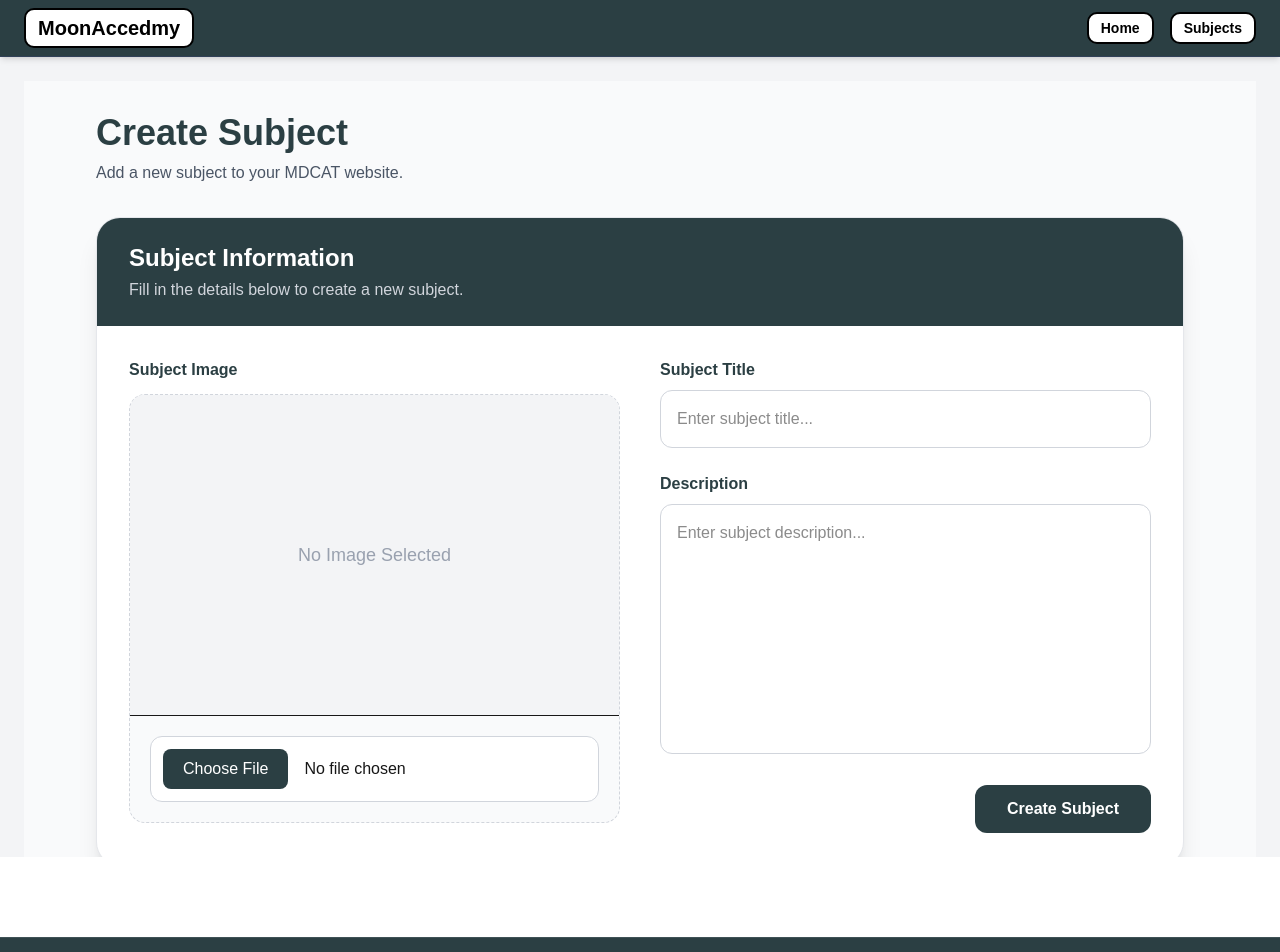
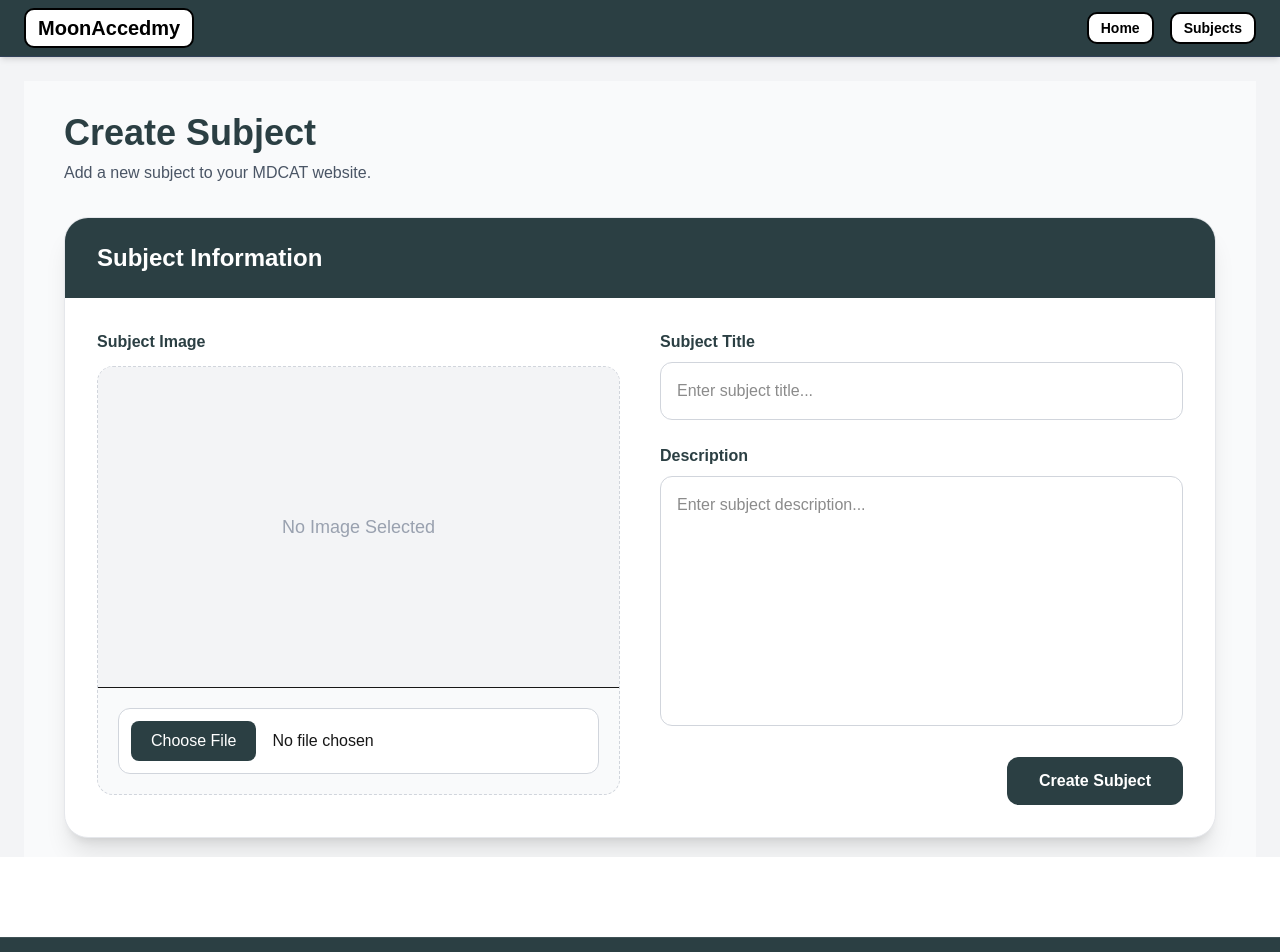
Before and after one commit to Noman-Prime/studiesforge_frontend, a Next.js app: page /admin/subject/create in a window 1280 px wide. Shown: the top 952 px of the page. Built offline with nearby package versions, Linux system fonts and the light colour scheme.

Commit message:
Admin Subject is being updated

```diff
--- a/src/app/admin/subject/create/page.js
+++ b/src/app/admin/subject/create/page.js
@@ -3,12 +3,12 @@
 import { useRef, useState } from "react";
 import axios from "axios";
 import { toast } from "sonner";
+import { Loader2 } from "lucide-react";
 
 const Create = () => {
   const fileRef = useRef(null);
-
   const [preview, setPreview] = useState(null);
-
+  const [loading, setLoading] = useState(false);
   const [data, setData] = useState({
     image: null,
     title: "",
@@ -17,190 +17,81 @@ const Create = () => {
 
   const changeData = (e) => {
     const { name, value, files, type } = e.target;
-
     if (type === "file") {
       const file = files[0];
-
-            setData((prev) => ({
-                ...prev,
-                image: file,
-            }));
-
-            if (file) {
-                setPreview(URL.createObjectURL(file));
-            }
-
+      setData((prev) => ({ ...prev, image: file }));
+      if (file) setPreview(URL.createObjectURL(file));
       return;
     }
-
-        setData((prev) => ({
-            ...prev,
-            [name]: value,
-        }));
+    setData((prev) => ({ ...prev, [name]: value }));
   };
 
   const createSubject = async (e) => {
     e.preventDefault();
-
+    setLoading(true);
     try {
       const formData = new FormData();
-
       formData.append("image", data.image);
       formData.append("title", data.title);
       formData.append("description", data.description);
-
-            const res = await axios.post(
-                "http://localhost:5000/api/v1/subject/create",
-                formData,
-                {
-                    withCredentials: true,
-                }
-            );
-
+      const res = await axios.post(`${process.env.NEXT_PUBLIC_API}/api/v1/subject/create`, formData, { withCredentials: true });
       if (res.data.success) {
         toast.success(res.data.message);
-
-                setData({
-                    image: null,
-                    title: "",
-                    description: "",
-                });
-
+        setData({ image: null, title: "", description: "" });
         setPreview(null);
-
-                if (fileRef.current) {
-                    fileRef.current.value = "";
-                }
+        if (fileRef.current) fileRef.current.value = "";
       }
     } catch (error) {
-            console.log(error.response?.data?.message);
-
-            toast.error(
-                error.response?.data?.message || "Something went wrong"
-            );
+      toast.error(error.response?.data?.message);
+    } finally {
+      setLoading(false);
     }
   };
+
   return (
-        <div className="min-h-screen bg-gray-50">
-            <div className="mx-auto max-w-6xl p-8">
-
+    <div className="min-h-screen bg-gray-50 p-8">
+      <div className="mx-auto max-w-6xl">
         <div className="mb-8">
-                    <h1 className="text-4xl font-bold text-[#2B3F43]">
-                        Create Subject
-                    </h1>
-
-                    <p className="mt-2 text-gray-600">
-                        Add a new subject to your MDCAT website.
-                    </p>
+          <h1 className="text-4xl font-bold text-[#2B3F43]">Create Subject</h1>
+          <p className="mt-2 text-gray-600">Add a new subject to your MDCAT website.</p>
         </div>
-
-                <form
-                    onSubmit={createSubject}
-                    className="overflow-hidden rounded-3xl border border-gray-200 bg-white shadow-xl"
-                >
-
+        <form onSubmit={createSubject} className="overflow-hidden rounded-3xl border border-gray-200 bg-white shadow-xl">
           <div className="bg-[#2B3F43] px-8 py-6">
-                        <h2 className="text-2xl font-semibold text-white">
-                            Subject Information
-                        </h2>
-
-                        <p className="mt-1 text-gray-300">
-                            Fill in the details below to create a new subject.
-                        </p>
+            <h2 className="text-2xl font-semibold text-white">Subject Information</h2>
           </div>
-
           <div className="grid gap-10 p-8 lg:grid-cols-2">
-
             <div>
-
-                            <label className="mb-3 block font-semibold text-[#2B3F43]">
-                                Subject Image
-                            </label>
-
+              <label className="mb-3 block font-semibold text-[#2B3F43]">Subject Image</label>
               <div className="overflow-hidden rounded-2xl border border-dashed border-gray-300 bg-gray-50">
-
                 <div className="flex h-80 items-center justify-center bg-gray-100">
-
                   {preview ? (
-                                        <img
-                                            src={preview}
-                                            alt="Preview"
-                                            className="h-full w-full object-cover"
-                                        />
+                    <img src={preview} alt="Preview" className="h-full w-full object-cover" />
                   ) : (
-                                        <span className="text-lg text-gray-400">
-                                            No Image Selected
-                                        </span>
+                    <span className="text-lg text-gray-400">No Image Selected</span>
                   )}
-
                 </div>
-
                 <div className="border-t p-5">
-
-                                    <input
-                                        ref={fileRef}
-                                        type="file"
-                                        name="image"
-                                        accept="image/*"
-                                        onChange={changeData}
-                                        className="w-full rounded-xl border border-gray-300 bg-white p-3 file:mr-4 file:rounded-lg file:border-0 file:bg-[#2B3F43] file:px-5 file:py-2 file:text-white file:cursor-pointer"
-                                    />
-
+                  <input ref={fileRef} type="file" name="image" accept="image/*" onChange={changeData} className="w-full rounded-xl border border-gray-300 bg-white p-3 file:mr-4 file:rounded-lg file:border-0 file:bg-[#2B3F43] file:px-5 file:py-2 file:text-white file:cursor-pointer" />
                 </div>
-
               </div>
-
             </div>
-
             <div className="space-y-6">
-
               <div>
-                                <label className="mb-2 block font-semibold text-[#2B3F43]">
-                                    Subject Title
-                                </label>
-
-                                <input
-                                    type="text"
-                                    name="title"
-                                    value={data.title}
-                                    onChange={changeData}
-                                    placeholder="Enter subject title..."
-                                    className="w-full rounded-xl border border-gray-300 p-4 outline-none transition focus:border-[#2B3F43]"
-                                />
+                <label className="mb-2 block font-semibold text-[#2B3F43]">Subject Title</label>
+                <input type="text" name="title" value={data.title} onChange={changeData} placeholder="Enter subject title..." className="w-full rounded-xl border border-gray-300 p-4 outline-none transition focus:border-[#2B3F43]" />
               </div>
-
               <div>
-                                <label className="mb-2 block font-semibold text-[#2B3F43]">
-                                    Description
-                                </label>
-
-                                <textarea
-                                    name="description"
-                                    value={data.description}
-                                    onChange={changeData}
-                                    rows={9}
-                                    placeholder="Enter subject description..."
-                                    className="w-full resize-none rounded-xl border border-gray-300 p-4 outline-none transition focus:border-[#2B3F43]"
-                                />
+                <label className="mb-2 block font-semibold text-[#2B3F43]">Description</label>
+                <textarea name="description" value={data.description} onChange={changeData} rows={9} placeholder="Enter subject description..." className="w-full resize-none rounded-xl border border-gray-300 p-4 outline-none transition focus:border-[#2B3F43]" />
               </div>
-
               <div className="flex justify-end">
-
-                                <button
-                                    type="submit"
-                                    className="rounded-xl bg-[#2B3F43] px-8 py-3 font-semibold text-white transition hover:opacity-90"
-                                >
-                                    Create Subject
+                <button type="submit" disabled={loading} className="flex items-center gap-2 rounded-xl bg-[#2B3F43] px-8 py-3 font-semibold text-white transition hover:opacity-90 disabled:opacity-50">
+                  {loading ? <Loader2 className="animate-spin" size={20} /> : "Create Subject"}
                 </button>
-
               </div>
-
             </div>
-
           </div>
-
         </form>
-
       </div>
     </div>
   );
```
Lines whose indentation alone changed are shown as unchanged.
